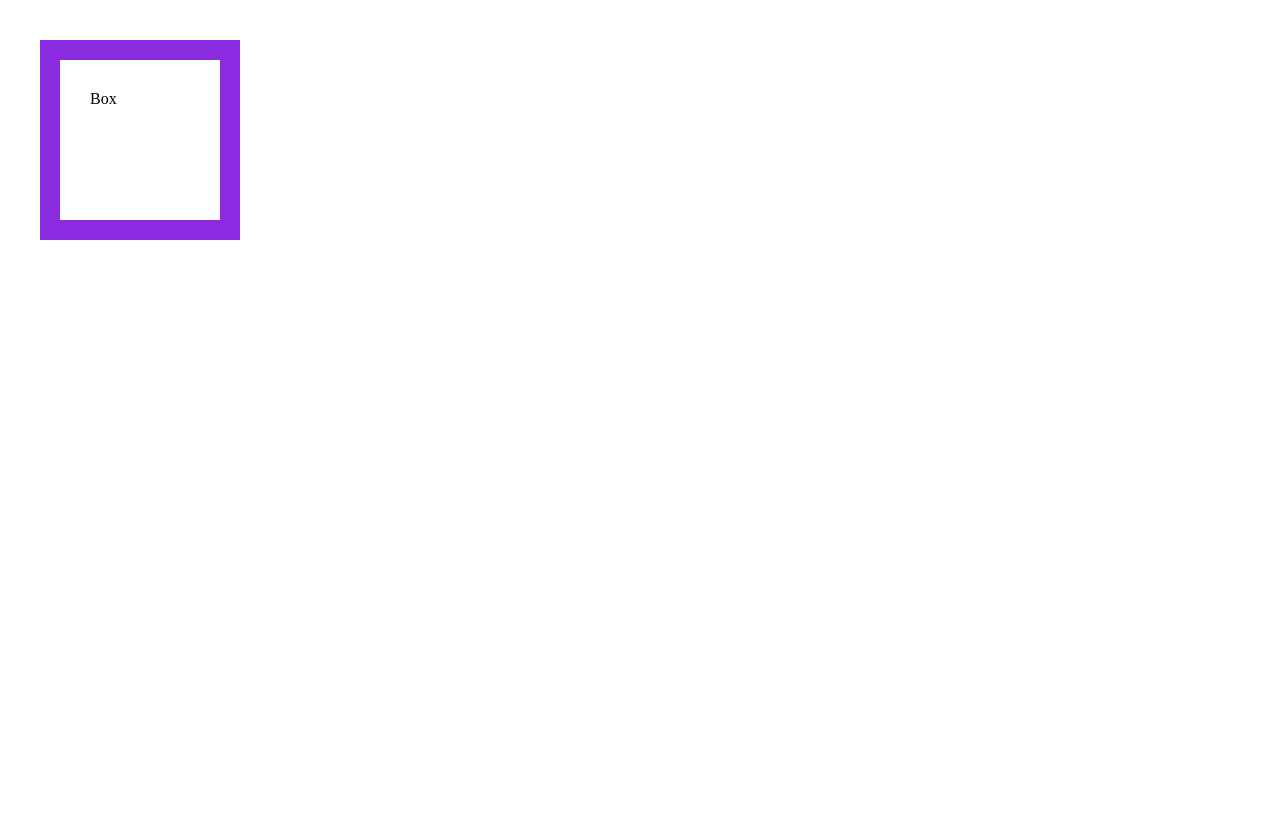
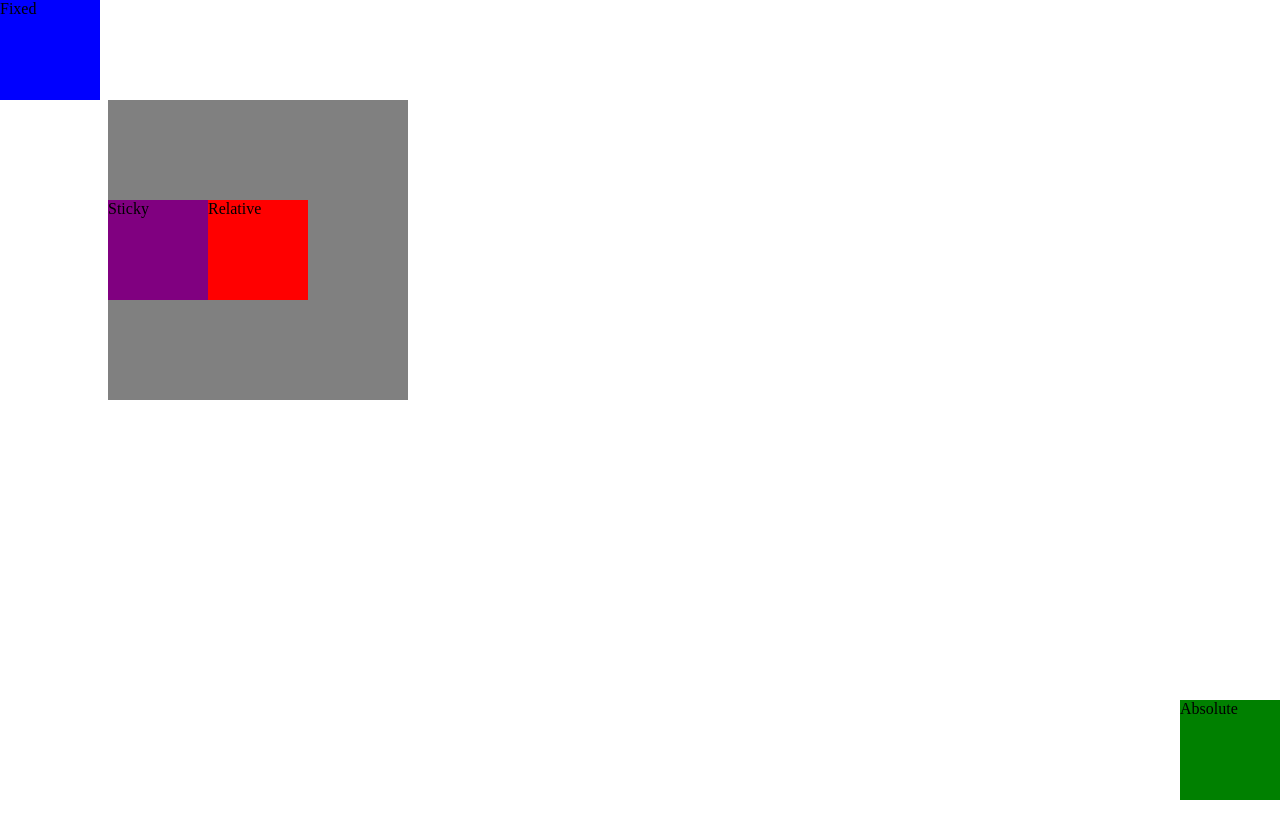
Before and after one commit to nikhil1234567890123/CSS, a plain HTML site: page index.html in a window 1280 px wide. Shown: the top 838 px of the page. Before the commit the page ends 800 px from the top, so only its background shows below. Drawn offline with Linux system fonts and the light colour scheme.

Commit message:
Add files via upload

```diff
--- a/index.html
+++ b/index.html
@@ -8,9 +8,14 @@
 </head>
 <body>
 
-    <div class="box">
-        Box
+    <div class="container">
+        <div class="box red ">Relative</div>
+        <div class="box green ">Absolute</div>
+        <div class="box blue ">Fixed</div>
+        <div class="box purple">Sticky</div>
     </div>
+
+    <div class="spacer"></div>
 
 </body>
 </html>
--- a/style.css
+++ b/style.css
@@ -1,13 +1,42 @@
-*{
-    border: 0px;
-    padding: 0px;
-    margin: 0px;
-    box-sizing: border-box;
+.container {
+    width: 300px;
+    height: 300px;
+    background-color: gray;
+    margin: 100px;
 }
+
 .box {
-    width: 200px;
-    height: 200px;
-    border: 20px solid blueviolet;
-    padding:30px ;
-    margin: 40px;
+    height: 100px;
+    width: 100px;
 }
+
+.red {
+    position: relative;
+    background-color: red;
+    top: 100px;
+    left: 100px;
+}
+
+.green {
+    background-color: green;
+    position: absolute;
+    bottom: 0;
+    right: 0;
+}
+
+.blue{
+    background-color: blue;
+    position: fixed;
+    left: 0;
+    top: 0;
+}
+
+.purple {
+    background-color: purple;
+    position: sticky;
+    top: 50px;
+}
+
+.spacer {
+    height: 300vh;
+}
```
